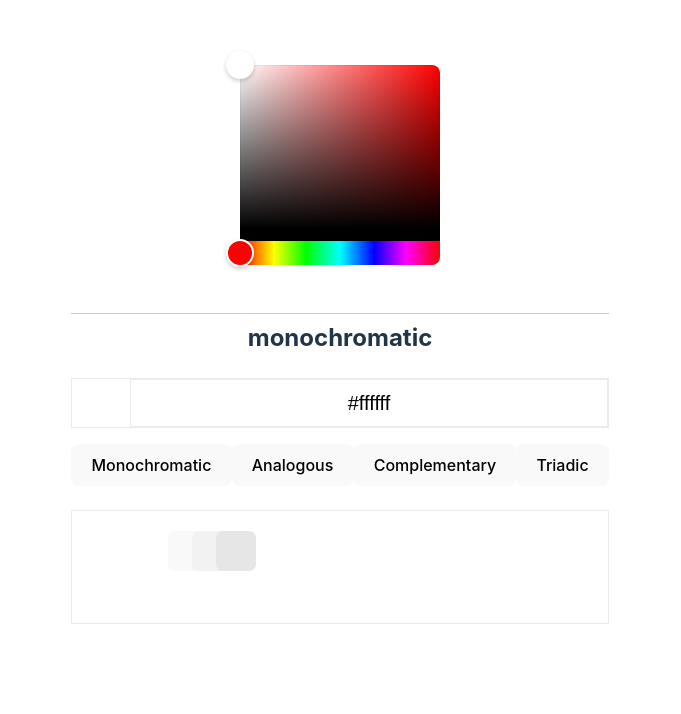
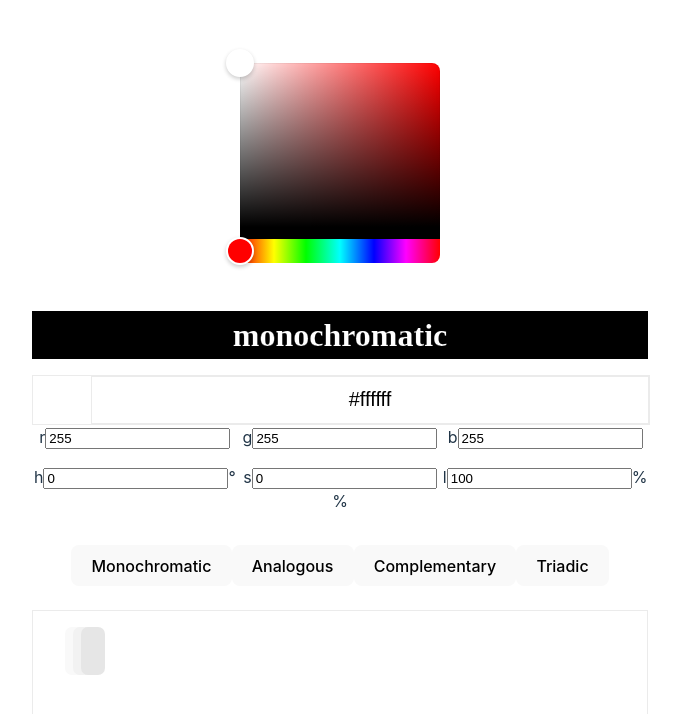
Before and after one commit to rimonaldo/rainbows, a React (Vite) app: page / in a window 1280 px wide. Shown: the part 142-856 px from the top of the page, without its empty margins (300-981 px from the left). Before the commit the page ends 800 px from the top, so only its background shows below. Built offline with nearby package versions, Linux system fonts and the light colour scheme.

Commit message:
some layout changes

```diff
--- a/src/App.tsx
+++ b/src/App.tsx
@@ -27,12 +27,18 @@ function App() {
 
    return (
       <div className="App">
-         <h1 style={{ color: harmonyType === 'complementary' ? harmonyColors[1] : harmonyColors[2] }}>Rainbows</h1>
+         <h1 style={{ color: harmonyType === 'monochromatic' ? harmonyColors[0] : harmonyColors[1] }}>Rainbows</h1>
          <div className="color-box" style={{ background: color?.hex }}>
             <div className="color-container">
                <HexColorPicker color={color.hex} onChange={handleColorChange} />
             </div>
-            <h2>{harmonyType}</h2>
+            <h2
+               style={{
+                  color: harmonyType === 'monochromatic' ? harmonyColors[0] : harmonyColors[2] || harmonyColors[1],
+               }}
+            >
+               {harmonyType}
+            </h2>
             {/* <input type="range" name="" id="" onChange={ev => handleValueChange(ev)} value={color.hsv.h / 3.6} /> */}
          </div>
          <ColorVals color={color} onChange={ev => handleValueChange(ev)} />
--- a/src/components/ColorVals.tsx
+++ b/src/components/ColorVals.tsx
@@ -13,7 +13,7 @@ const ColorVals: React.FunctionComponent<ColorInputProps> = ({ color, onChange }
             <input type="text" value={color.hex} onChange={onChange} name="" />
          </div>
 
-         {/* <div className="val rgb">
+         <div className="val rgb">
             <div>
                <label>r</label>
                <input type="number" value={color.rgb.r} onChange={onChange} />
@@ -31,22 +31,22 @@ const ColorVals: React.FunctionComponent<ColorInputProps> = ({ color, onChange }
          <div className="val hsl">
             <div>
                <label>h</label>
-               <input type="number" value={color.hsl.h} onChange={onChange} />
+               <input type="number" value={color.hsl.h.toFixed(0)} onChange={onChange} />
                <label>°</label>
             </div>
             <div>
                <label>s</label>
-               <input type="number" value={color.hsl.s * 100} onChange={onChange} />
+               <input type="number" value={(color.hsl.s * 100).toFixed(0)} onChange={onChange} />
                <label>%</label>
             </div>
             <div>
                <label>l</label>
-               <input type="number" value={color.hsl.l * 100} onChange={onChange} />
+               <input type="number" value={(color.hsl.l * 100).toFixed(0)} onChange={onChange} />
                <label>%</label>
             </div>
          </div>
 
-         <div className="val hsl">
+         {/* <div className="val hsl">
             <div>
                <label>h</label>
                <input type="number" value={color.hsv.h} onChange={onChange} />
@@ -54,12 +54,12 @@ const ColorVals: React.FunctionComponent<ColorInputProps> = ({ color, onChange }
             </div>
             <div>
                <label>s</label>
-               <input type="number" value={color.hsv.s * 100} onChange={onChange} />
+               <input type="number" value={(color.hsv.s * 100).toFixed(0)} onChange={onChange} />
                <label>%</label>
             </div>
             <div>
                <label>v</label>
-               <input type="number" value={color.hsv.v * 100} onChange={onChange} />
+               <input type="number" value={(color.hsv.v * 100).toFixed(0)} onChange={onChange} />
                <label>%</label>
             </div>
          </div> */}
--- a/src/styles/components/_color-vals.scss
+++ b/src/styles/components/_color-vals.scss
@@ -7,18 +7,23 @@ $text-color: #262833;
       display: flex;
       justify-content: center;
       padding: 3rem 0;
-      border-bottom: 1px rgb(202, 202, 202) solid;
+    //   border-bottom: 1px rgb(202, 202, 202) solid;
    }
 
    h2 {
       padding: 0;
       margin: 0;
       line-height: 3rem;
+      -webkit-text-stroke: 0.2px rgb(32, 32, 32); /* width and color */
+      font-family: Trebuchet MS (sans-serif);
+      font-size: 2rem;
+      background-color: black;
    }
 }
 
 .color-vals {
    display: flex;
+   flex-direction: column;
    margin-bottom: 1rem;
 
    .val {
@@ -67,10 +72,8 @@ $text-color: #262833;
 }
 
 .harmony {
-
-    .color-container{
-
-    }
+   .color-container {
+   }
    height: 5rem;
    display: flex;
    align-items: center;
@@ -78,8 +81,8 @@ $text-color: #262833;
    .color {
       border-radius: 7px;
       margin: 0 -0.5em;
-      width: 2.5rem;
-      height: 2.5rem;
+      width: 1.5rem;
+      height: 3rem;
       transition: 1s;
       &:first-child {
          //  margin: 0;
@@ -87,7 +90,7 @@ $text-color: #262833;
    }
    &:hover {
       > * {
-         margin: 0 2px;
+         margin: 0 5px;
          width: 4rem;
       }
    }
```
